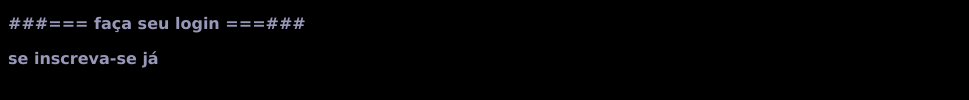
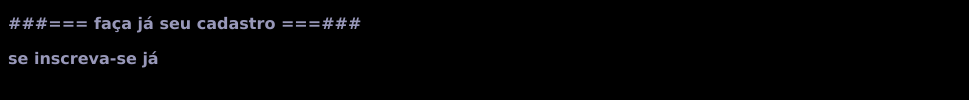
Before and after one commit to FELIPEA01/ME, a plain HTML site: page index.html in a window 1280 px wide. Shown: the part 222-322 px from the top of the page, without its empty margins (0-969 px from the left). Drawn offline with Linux system fonts and the light colour scheme.

Commit message:
Update index.html

```diff
--- a/index.html
+++ b/index.html
@@ -19,7 +19,7 @@
 </style>
 <body bgcolor="black">
     <img src="a.jpg" width="890" height="195" border="8px"/><br/>
-<h2>###===  faça seu login  ===###</h2>
+<h2>###===  faça já seu cadastro  ===###</h2>
     <h3> se inscreva-se já </h3><br/>
 
     <input type="email" name="" id=""> <br/>
```
